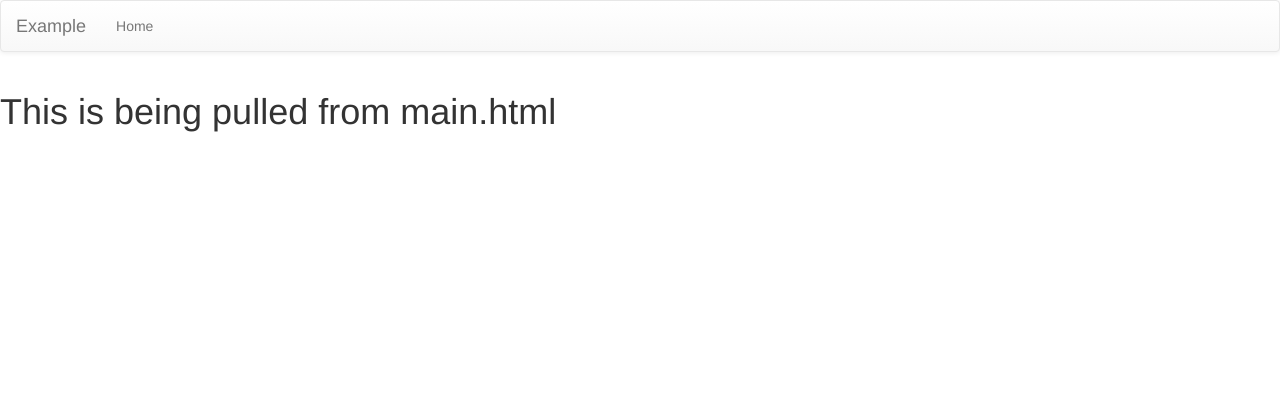
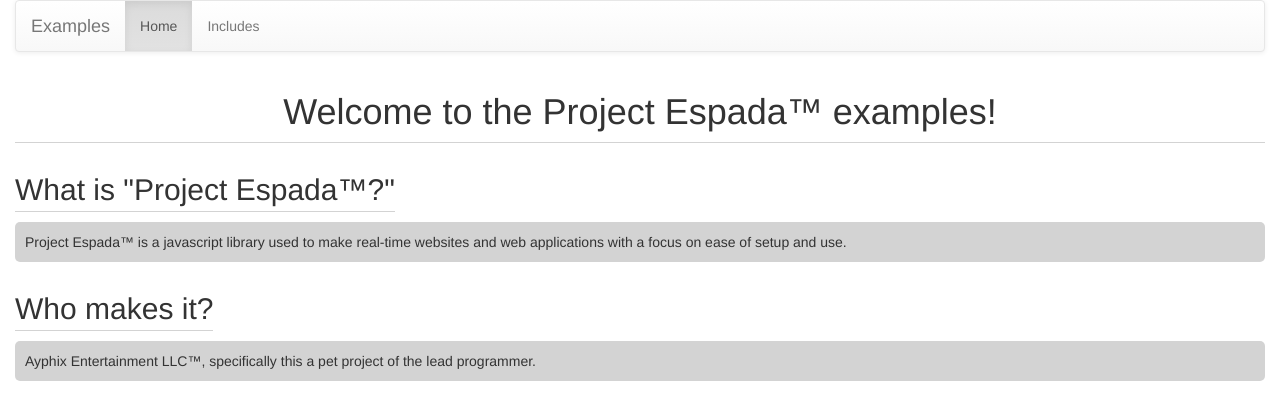
Before and after one commit to AyphixEntertainmentLLC/Esper, a plain HTML site: page examples/index.html in a window 1280 px wide. Drawn offline with nearby package versions, Linux system fonts and the light colour scheme.

Commit message:
Started on the examples and New Features
Now if you use es-active it'll check all children to see if an achor tag has an esref the same as the current url.

```diff
--- a/espada.es6.js
+++ b/espada.es6.js
@@ -95,11 +95,35 @@ class Page {
 	}
 
 	generate_hooks() {
-		$("a").click(function() {
-			$this = $(this);
-			alert("test");
-			$(window).href = Uri.get_path() + "/" + get_current_url() + "#/" + $this.attr("es-href");
-		});
+		console.log("Generating hooks");
+		let $page = this;
+		setTimeout(function() {
+			$('a').each(function(i, e) {
+				let $this = $(this);
+				let href = $this.attr("esref");
+				$this.attr("href", Uri.get_base_url() + "#" + href);
+				if(href == Uri.get_path()) {
+					$this.addClass($this.attr("es-active"));
+				}else{
+					$this.removeClass($this.attr("es-active"));
+				}
+			});
+
+			let actives = $("[es-active]");
+
+			actives.each(function() {
+				let $parent = $(this);
+				$(this).find("a").each(function(i, e) {
+					let $this = $(this);
+					let href = $this.attr("esref");
+					if(href == Uri.get_path()) {
+						$parent.addClass($parent.attr("es-active"));
+					}else{
+						$parent.removeClass($parent.attr("es-active"));
+					}
+				});
+			});
+		},0 );
 	}
 
 	finish() {
--- a/examples/app/app.js
+++ b/examples/app/app.js
@@ -13,6 +13,11 @@ var routes = [
 		url: "/",
 		controller: main_controller,
 		view: "views/main.html"
+	},
+	{
+		url: "/includes",
+		controller: null,
+		view: "views/includes.html"
 	}
 ];
 
--- a/examples/app/includes/main_menu.html
+++ b/examples/app/includes/main_menu.html
@@ -1,5 +1,8 @@
 <ul class="nav navbar-nav">
-	<li>
-		<a es-href="#">Home</a>
+	<li es-active="active">
+		<a esref="/">Home</a>
+	</li>
+	<li es-active="active">
+		<a esref="/includes">Includes</a>
 	</li>
 </ul>
--- a/examples/app/views/main.html
+++ b/examples/app/views/main.html
@@ -1 +1,21 @@
-<h1>This is being pulled from main.html</h1>
+<div class"container">
+	<div class="row">
+		<div class="col-md-12">
+			<h1>
+				Welcome to the Project Espada&trade; examples!
+			</h1>
+			<h2>
+				What is "Project Espada&trade;?"
+			</h2>
+			<p>
+				Project Espada&trade; is a javascript library used to make real-time websites and web applications with a focus on ease of setup and use.
+			</p>
+			<h2>
+				Who makes it?
+			</h2>
+			<p>
+				Ayphix Entertainment LLC&trade;, specifically this a pet project of the lead programmer.
+			</p>
+		</div>
+	</div>
+</div>
--- a/examples/css/style.css
+++ b/examples/css/style.css
@@ -0,0 +1,19 @@
+h1 {
+    text-align:center;
+    padding-bottom:10px;
+    border-bottom:thin solid lightgrey;
+}
+
+h2 {
+    display:inline-block;
+    padding-bottom:5px;
+    border-bottom:thin solid lightgrey;
+}
+
+p {
+    padding:10px;
+    border-radius:5px;
+    background:lightgrey;
+    box-sizing:border-box;
+    margin:10px;
+}
--- a/examples/index.html
+++ b/examples/index.html
@@ -25,7 +25,7 @@
 		<script src="../vendor/jquery.min.js"></script>
 		<script src="../espada.es6.js"></script>
 		<script src="app/controllers.js"></script>
-
+		<div class="container-fluid">
 			<div class="row">
 				<div class="col-md-12">
 					<nav class="navbar navbar-default">
@@ -38,7 +38,7 @@
 									<span class="icon-bar">&nbsp;</span>
 									<span class="icon-bar">&nbsp;</span>
 								</button>
-							<a class="navbar-brand" href="#">Example</a>
+								<a class="navbar-brand" esref="/">Examples</a>
 							</div>
 							<div class="collapse navbar-collapse" id="main-nav">
 								<include file="includes/main_menu.html"></include>
@@ -49,6 +49,7 @@
 			</div>
 
 			<view></view>
+		</div>
 
 		<!-- Latest compiled and minified JavaScript -->
 		<script src="https://maxcdn.bootstrapcdn.com/bootstrap/3.3.6/js/bootstrap.min.js"></script>
```
Also changed, not shown: examples/app/views/includes.html (added, +1 -0 lines). Lines whose indentation alone changed are shown as unchanged.
